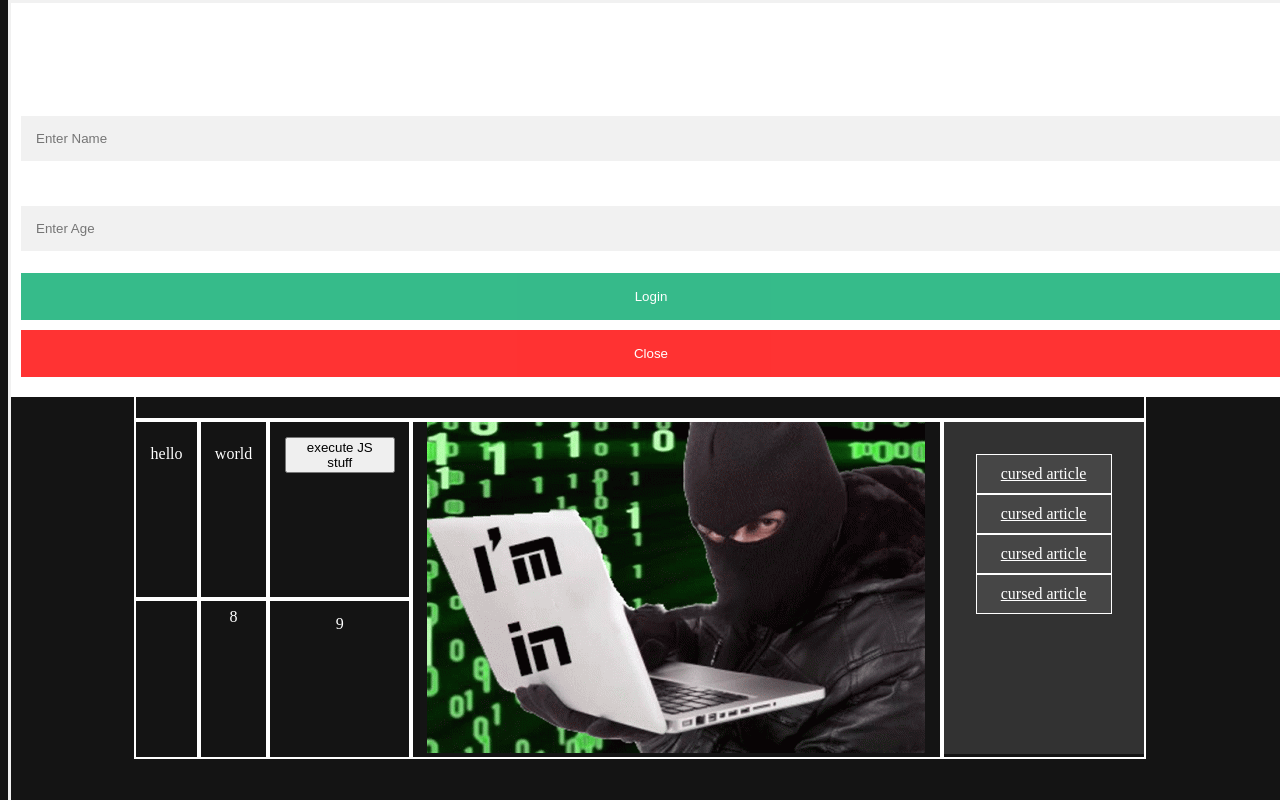
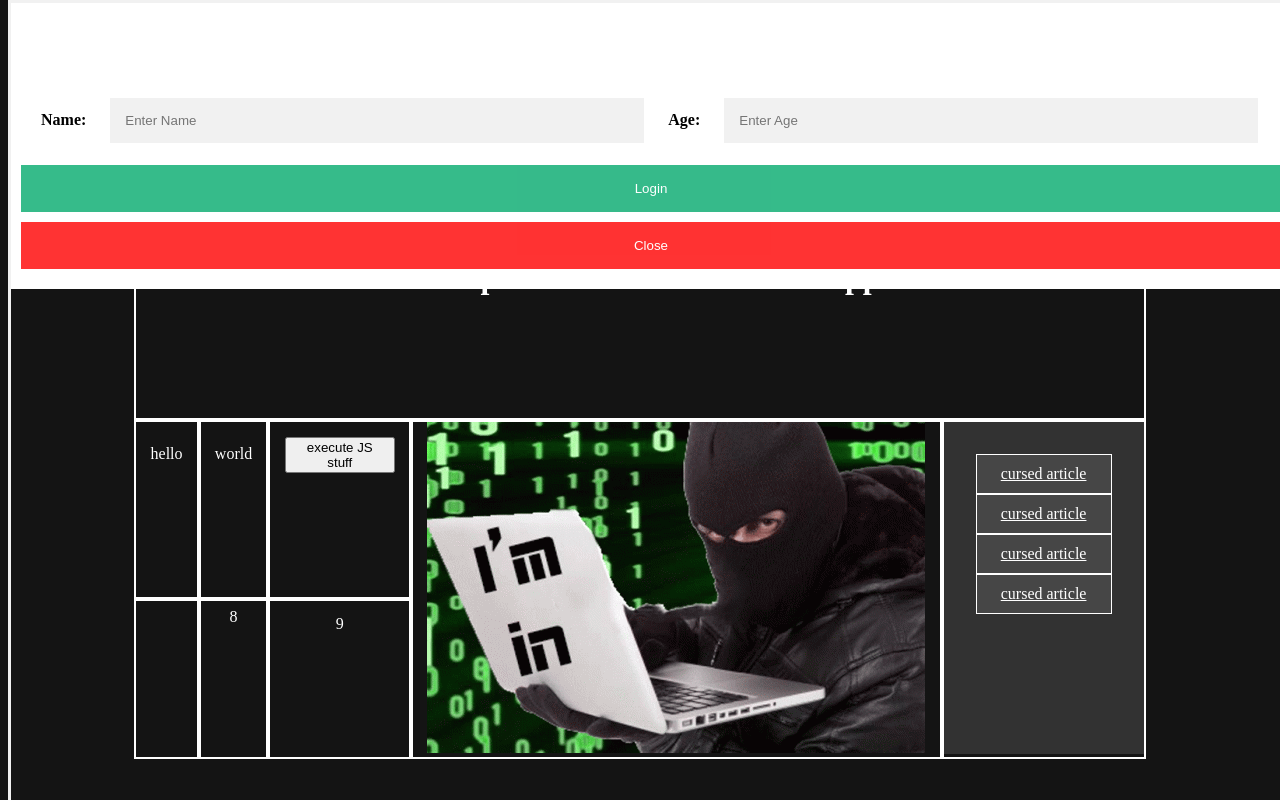
Before and after one commit to PlexSheep/web-basic, a PHP site: page / in a window 1280 px wide. Run offline with PHP 8.4, Linux system fonts and the light colour scheme.

Commit message:
js update

```diff
--- a/plain/index.html
+++ b/plain/index.html
@@ -41,10 +41,10 @@
             <form class="form-container">
                 <h1>Login</h1>
 
-                <label for="name"><b>Name</b></label>
+                <label for="name"><b>Name:</b></label>
                 <input type="text" id="myForm-name" placeholder="Enter Name" name="name" required>
 
-                <label for="age"><b>Age</b></label>
+                <label for="age"><b>Age:</b></label>
                 <input type="text" id="myForm-age" placeholder="Enter Age" name="age" required>
 
                 <button type="submit" onclick="processForm()" class="btn">Login</button>
--- a/plain/index.js
+++ b/plain/index.js
@@ -15,11 +15,16 @@ function closeForm() {
 }
 
 function processForm() {
-    console.log("processing");
     const myForm = document.getElementById('myForm');
-    console.log(document.getElementById('myForm-name').value);
-    console.log(document.getElementById('myForm-age').value);
+    name = document.getElementById('myForm-name').value
+    age = document.getElementById('myForm-age').value
 
     // now do something with those shitty vars.
-    closeForm();
+    // FIXME what the hell why does inverted logic work
+    if(age<18){
+        closeForm();
+    }
+    else {
+        document.getElementById('myForm').innerHTML = '';
+    }
 }
--- a/plain/styles.css
+++ b/plain/styles.css
@@ -89,9 +89,14 @@ nav a {
     background-color: white;
 }
 
+.form-container label {
+    color: black;
+    margin: 20px;
+}
+
 /* Full-width input fields */
 .form-container input[type=text], .form-container input[type=password] {
-  width: 100%;
+    width: 40%;
     padding: 15px;
     margin: 5px 0 22px 0;
     border: none;
```
Lines whose indentation alone changed are shown as unchanged.
